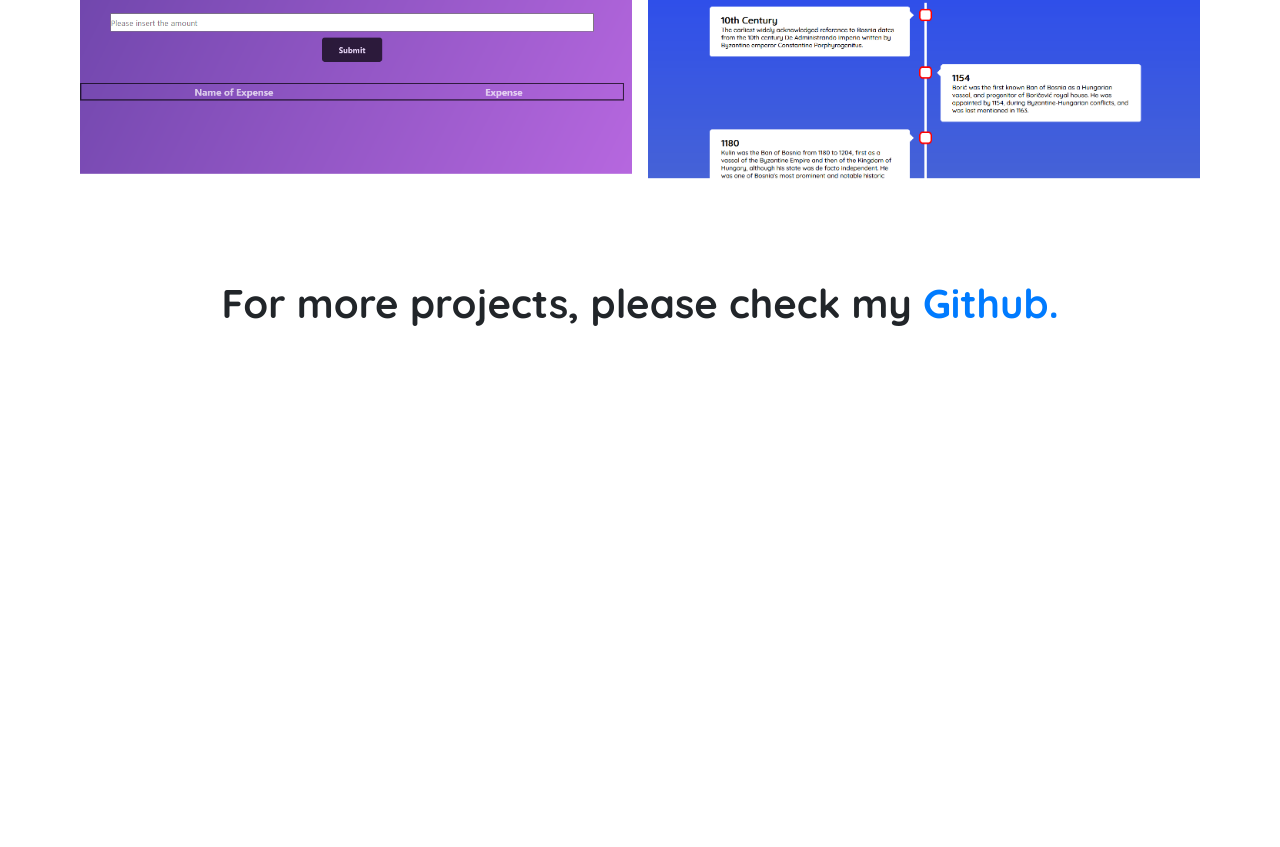
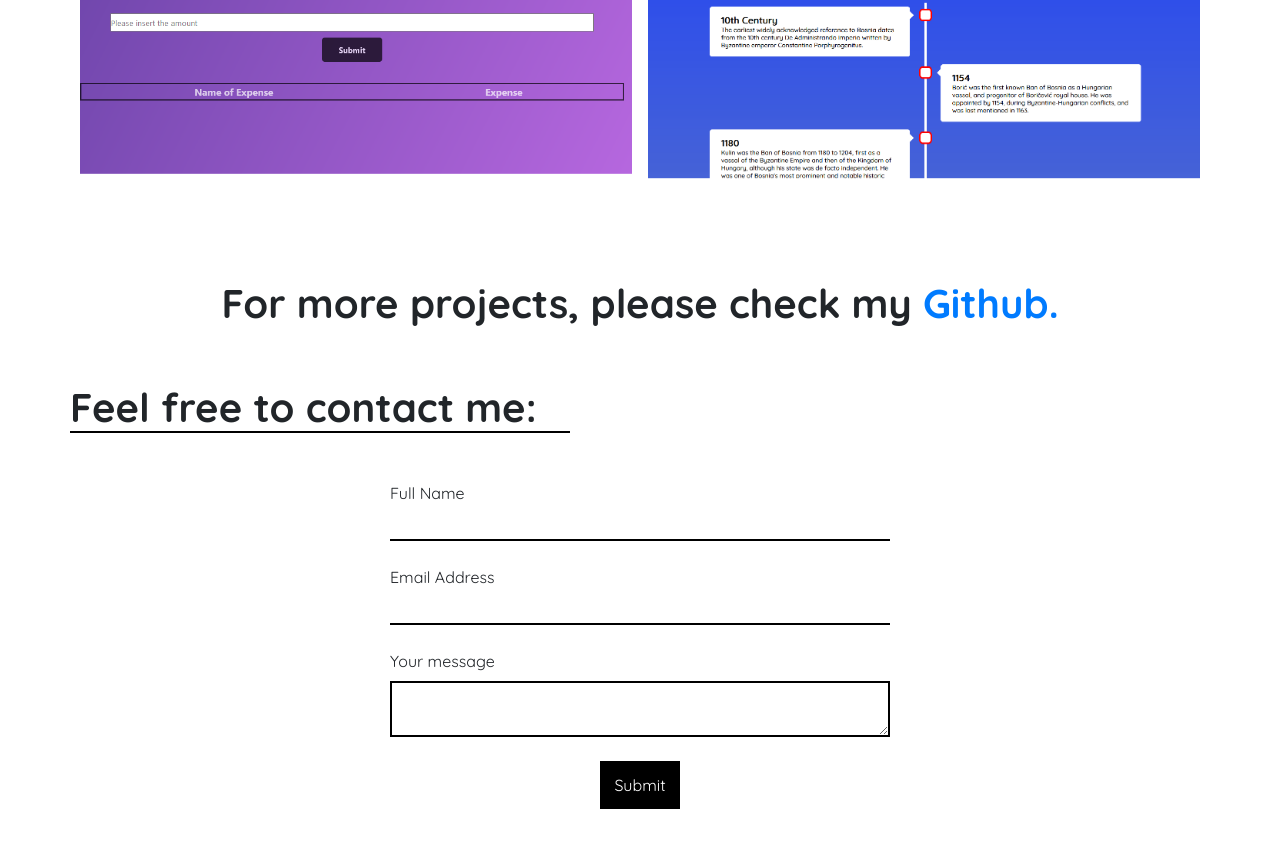
Before and after one commit to ahmedskulj00/portfolio-page, a React (Create React App) app: page / in a window 1280 px wide. Shown: the part 2315-3162 px from the top of the page. Before the commit the page ends 2664 px from the top, so only its background shows below. Built offline with nearby package versions, Linux system fonts and the light colour scheme.

Commit message:
Contacts page done.

```diff
--- a/package.json
+++ b/package.json
@@ -3,6 +3,7 @@
   "version": "0.1.0",
   "private": true,
   "dependencies": {
+    "@formspree/react": "^2.2.3",
     "@testing-library/jest-dom": "^5.12.0",
     "@testing-library/react": "^11.2.6",
     "@testing-library/user-event": "^12.8.3",
--- a/src/App.js
+++ b/src/App.js
@@ -5,6 +5,7 @@ import AboutMe from "./AboutMe";
 import Skillset from "./Skillset";
 import Hobbies from "./Hobbies";
 import Projects from "./Projects";
+import Contacts from "./Contacts";
 function App() {
   return (
     <div className="App">
@@ -13,6 +14,7 @@ function App() {
       <Skillset />
       <Hobbies />
       <Projects />
+      <Contacts />
     </div>
   );
 }
--- /dev/null
+++ b/src/Contacts.css
@@ -0,0 +1,61 @@
+#contact-title {
+  width: 500px;
+  margin-left: 70px;
+  margin-top: 50px;
+  animation: fadeInLeft 1.5s;
+}
+#contact-form {
+  height: 400px;
+  margin-top: 6vh;
+}
+#contact {
+  display: flex;
+  flex-direction: column;
+  width: 500px;
+  margin: 0 auto;
+}
+#full-name {
+  margin-bottom: 3vh;
+}
+#email {
+  margin-bottom: 3vh;
+}
+#message {
+  margin-bottom: 3vh;
+  border: 2px solid black;
+  animation: fadeInLeft 1.5s;
+}
+#submit-button {
+  width: 5rem;
+  margin: 0 auto;
+  border: none;
+  height: 3rem;
+  background-color: black;
+  color: white;
+  animation: fadeInLeft 1.5s;
+}
+#submit-button:hover {
+  color: black;
+  background-color: white;
+}
+label {
+  animation: fadeInLeft 1.5s;
+}
+input {
+  border: none;
+  border-bottom: 2px solid black;
+  animation: fadeInLeft 1.5s;
+}
+input:focus {
+  outline: 0;
+}
+@keyframes fadeInLeft {
+  from {
+    opacity: 0;
+    transform: translateX(-100px);
+  }
+  to {
+    opacity: 1;
+    transform: translateX(0);
+  }
+}
--- /dev/null
+++ b/src/Contacts.js
@@ -0,0 +1,37 @@
+import React from "react";
+import "./Contacts.css";
+import { useForm, ValidationError } from "@formspree/react";
+
+function Contacts() {
+  const [state, handleSubmit] = useForm("xeqvelkg");
+  if (state.succeeded) {
+    return <p>Thank you!</p>;
+  }
+
+  return (
+    <div>
+      <h1 id="contact-title">Feel free to contact me:</h1>
+      <div id="contact-form">
+        <form onSubmit={handleSubmit} id="contact">
+          <label for="full-name">Full Name</label>
+          <input type="text" name="name" id="full-name" required=""></input>
+          <label htmlFor="email">Email Address</label>
+          <input id="email" type="email" name="email" />
+          <ValidationError prefix="Email" field="email" errors={state.errors} />
+          <label htmlFor="message">Your message</label>
+          <textarea id="message" name="message" />
+          <ValidationError
+            prefix="Message"
+            field="message"
+            errors={state.errors}
+          />
+          <button type="submit" disabled={state.submitting} id="submit-button">
+            Submit
+          </button>
+        </form>
+      </div>
+    </div>
+  );
+}
+
+export default Contacts;
```
Also changed, not shown: 1 other file (tests, documents, lock files or other folders).
